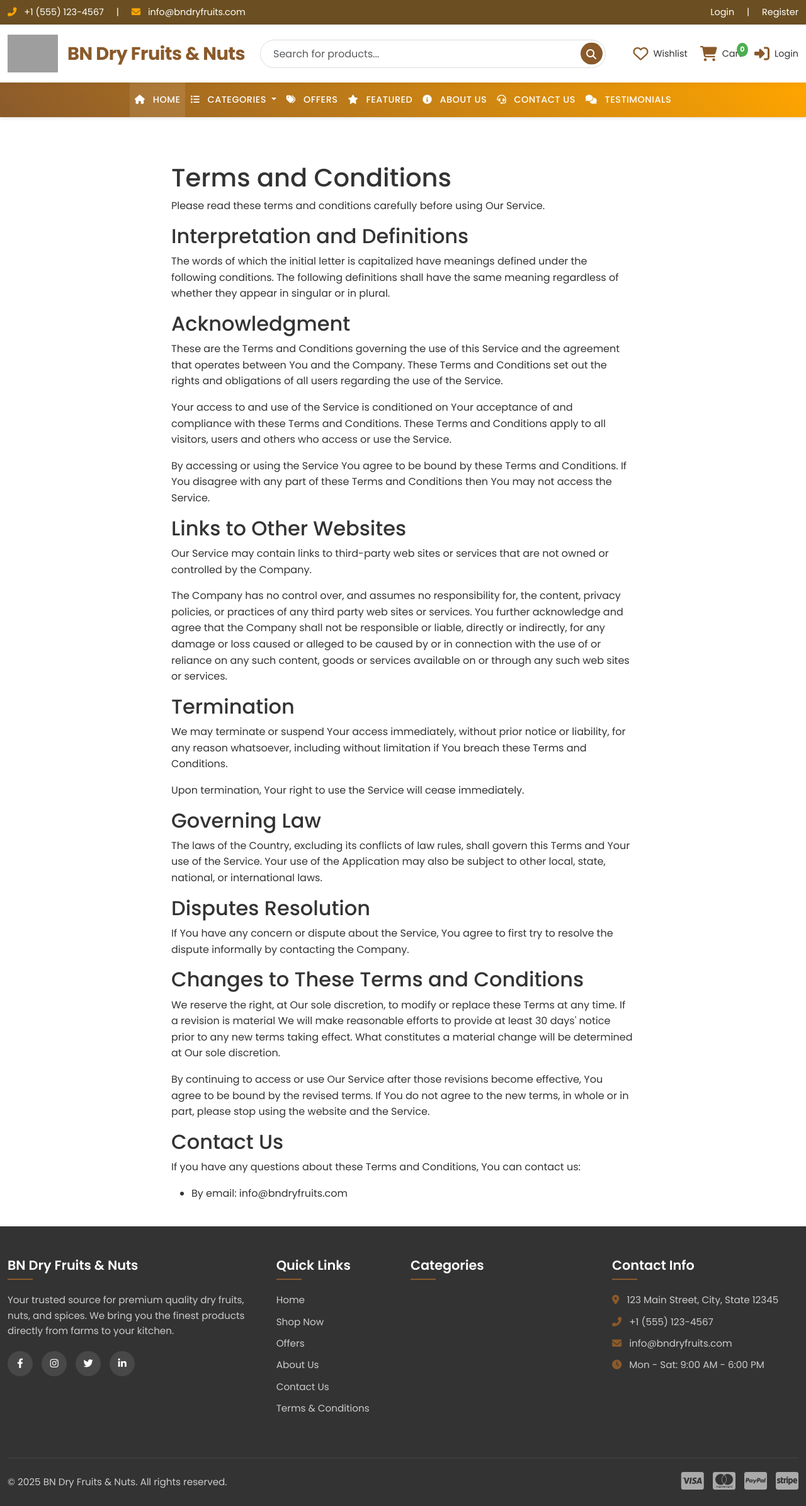
After one commit to priyeshdaspookulangara/dry, a PHP site: page /terms.php in a window 1280 px wide. The commit adds this page. Shown: the whole page at 63% size. Run offline with PHP 8.4, Linux system fonts and the light colour scheme; data that the repository does not hold is empty; grey boxes are pictures that could not be loaded.

Commit message:
I am adding a terms and conditions page.

```diff
--- a/includes/footer.php
+++ b/includes/footer.php
@@ -23,8 +23,9 @@
                         <li><a href="index.php">Home</a></li>
                         <li><a href="#">Shop Now</a></li>
                         <li><a href="#">Offers</a></li>
-                        <li><a href="#">About Us</a></li>
-                        <li><a href="#">Contact Us</a></li>
+                        <li><a href="about.php">About Us</a></li>
+                        <li><a href="contact.php">Contact Us</a></li>
+                        <li><a href="terms.php">Terms & Conditions</a></li>
                     </ul>
                 </div>
 
--- /dev/null
+++ b/terms.php
@@ -0,0 +1,48 @@
+<?php
+include 'includes/header.php';
+?>
+
+<div class="container mt-5">
+    <div class="row">
+        <div class="col-md-8 offset-md-2">
+            <h1>Terms and Conditions</h1>
+            <p>Please read these terms and conditions carefully before using Our Service.</p>
+
+            <h2>Interpretation and Definitions</h2>
+            <p>The words of which the initial letter is capitalized have meanings defined under the following conditions. The following definitions shall have the same meaning regardless of whether they appear in singular or in plural.</p>
+
+            <h2>Acknowledgment</h2>
+            <p>These are the Terms and Conditions governing the use of this Service and the agreement that operates between You and the Company. These Terms and Conditions set out the rights and obligations of all users regarding the use of the Service.</p>
+            <p>Your access to and use of the Service is conditioned on Your acceptance of and compliance with these Terms and Conditions. These Terms and Conditions apply to all visitors, users and others who access or use the Service.</p>
+            <p>By accessing or using the Service You agree to be bound by these Terms and Conditions. If You disagree with any part of these Terms and Conditions then You may not access the Service.</p>
+
+            <h2>Links to Other Websites</h2>
+            <p>Our Service may contain links to third-party web sites or services that are not owned or controlled by the Company.</p>
+            <p>The Company has no control over, and assumes no responsibility for, the content, privacy policies, or practices of any third party web sites or services. You further acknowledge and agree that the Company shall not be responsible or liable, directly or indirectly, for any damage or loss caused or alleged to be caused by or in connection with the use of or reliance on any such content, goods or services available on or through any such web sites or services.</p>
+
+            <h2>Termination</h2>
+            <p>We may terminate or suspend Your access immediately, without prior notice or liability, for any reason whatsoever, including without limitation if You breach these Terms and Conditions.</p>
+            <p>Upon termination, Your right to use the Service will cease immediately.</p>
+
+            <h2>Governing Law</h2>
+            <p>The laws of the Country, excluding its conflicts of law rules, shall govern this Terms and Your use of the Service. Your use of the Application may also be subject to other local, state, national, or international laws.</p>
+
+            <h2>Disputes Resolution</h2>
+            <p>If You have any concern or dispute about the Service, You agree to first try to resolve the dispute informally by contacting the Company.</p>
+
+            <h2>Changes to These Terms and Conditions</h2>
+            <p>We reserve the right, at Our sole discretion, to modify or replace these Terms at any time. If a revision is material We will make reasonable efforts to provide at least 30 days' notice prior to any new terms taking effect. What constitutes a material change will be determined at Our sole discretion.</p>
+            <p>By continuing to access or use Our Service after those revisions become effective, You agree to be bound by the revised terms. If You do not agree to the new terms, in whole or in part, please stop using the website and the Service.</p>
+
+            <h2>Contact Us</h2>
+            <p>If you have any questions about these Terms and Conditions, You can contact us:</p>
+            <ul>
+                <li>By email: info@bndryfruits.com</li>
+            </ul>
+        </div>
+    </div>
+</div>
+
+<?php
+include 'includes/footer.php';
+?>
```
